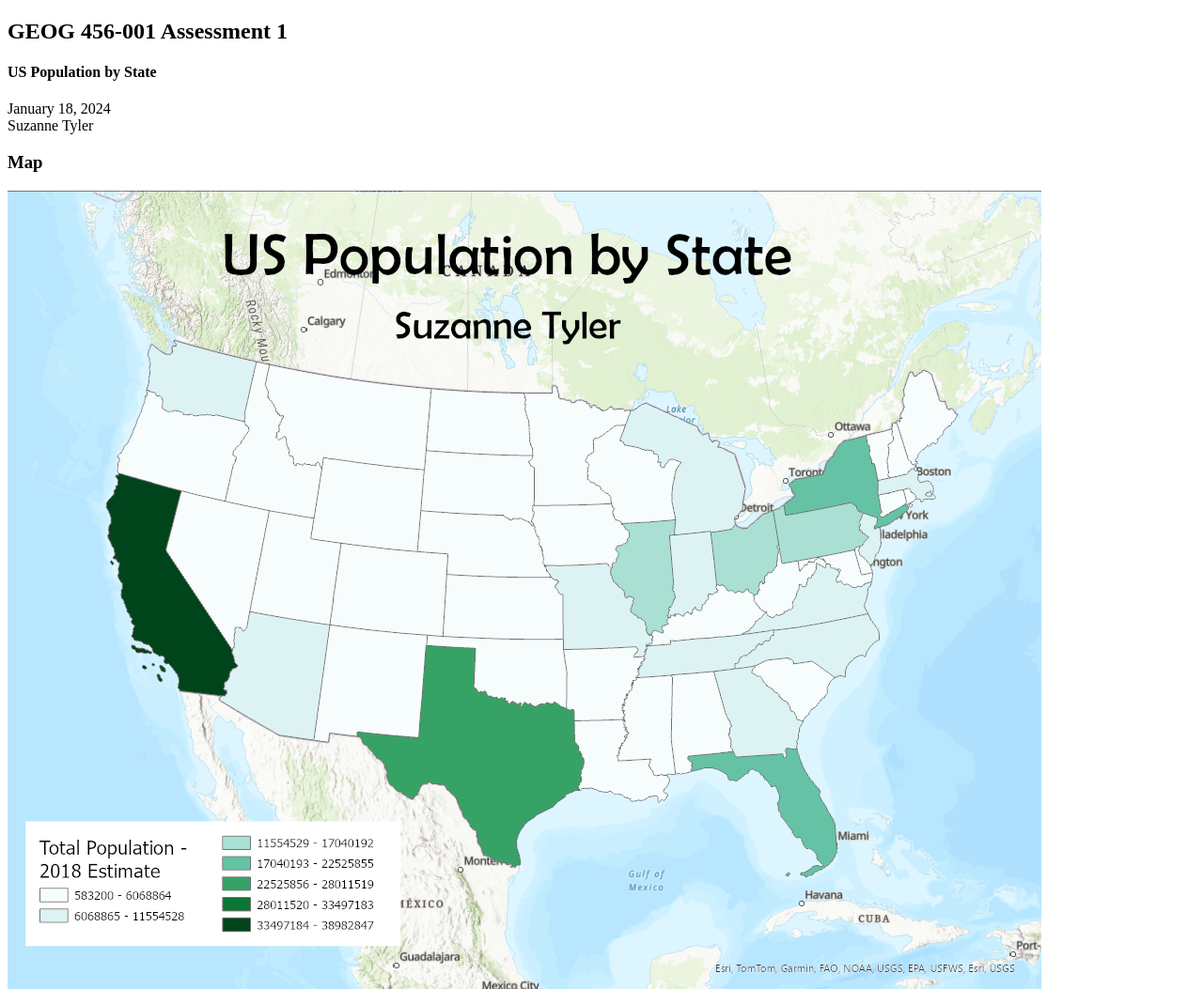
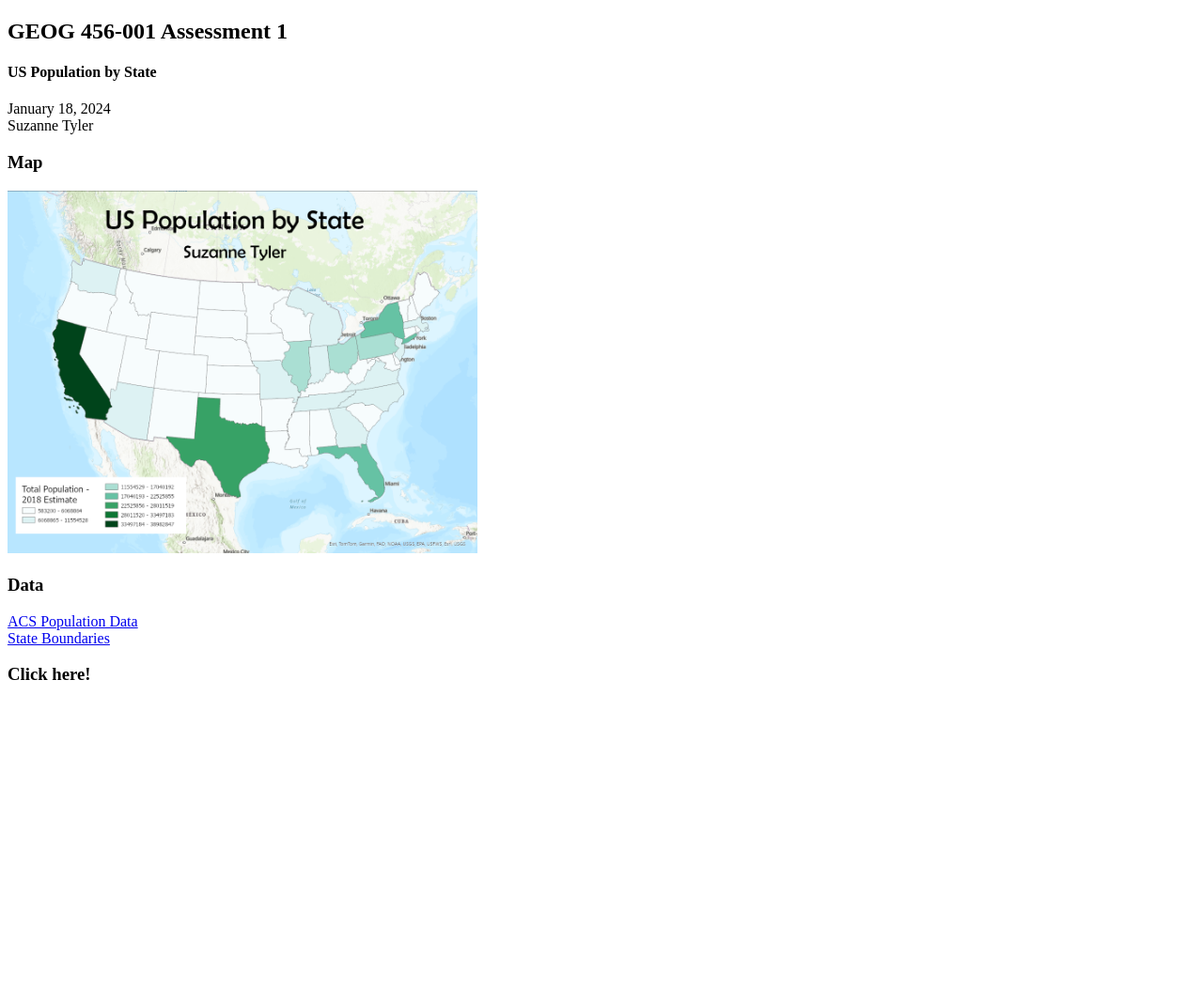
Before and after one commit to setyler/GEOG456-001, a plain HTML site: page assessment.html in a window 1280 px wide. Shown: the top 1053 px of the page at 94% size. After the commit the page ends 800 px from the top, so only its background shows below. Drawn offline with Linux system fonts and the light colour scheme.

Commit message:
Update assessment.html

```diff
--- a/assessment.html
+++ b/assessment.html
@@ -20,7 +20,7 @@
     <br>Suzanne Tyler
 
     <h3>Map</h3>
-    <a href = "highres.png"><img src="lowres.png"></a>
+    <a href = "highres.png"><img src="lowres.png", width="500px"></a>
 
     <h3>Data</h3>
     <a href = "ACS_17_5YR_B01003.csv">ACS Population Data</a>
```
